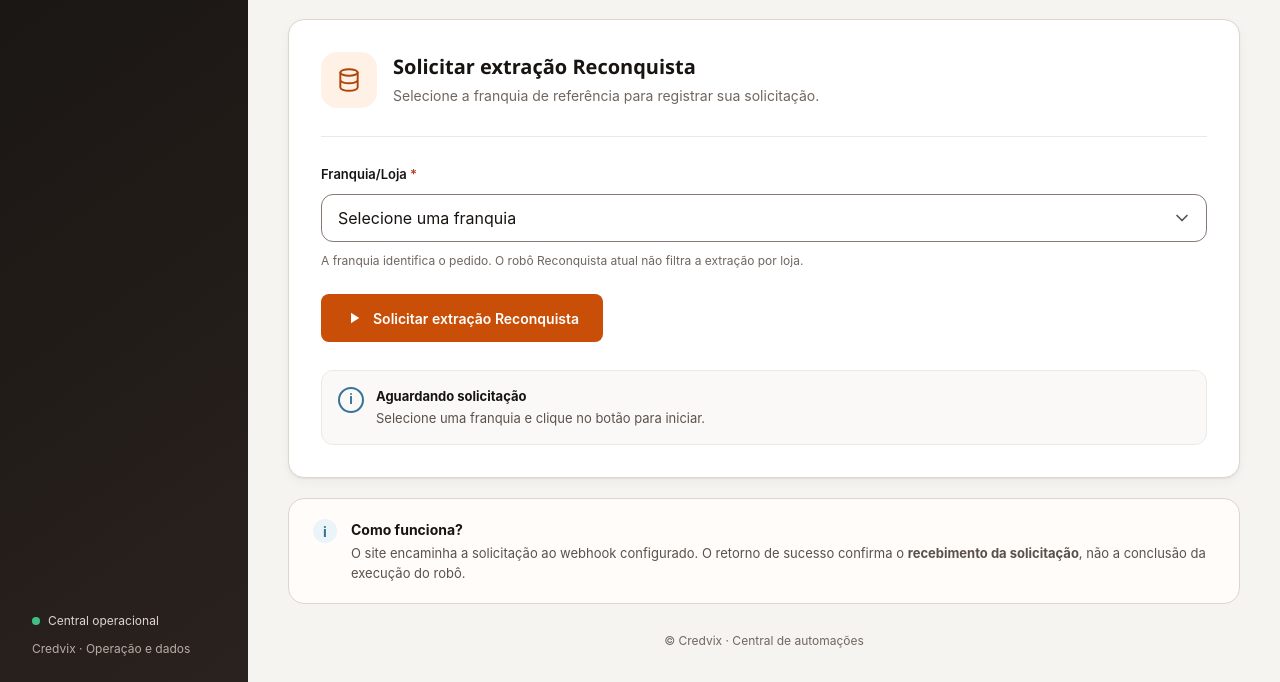
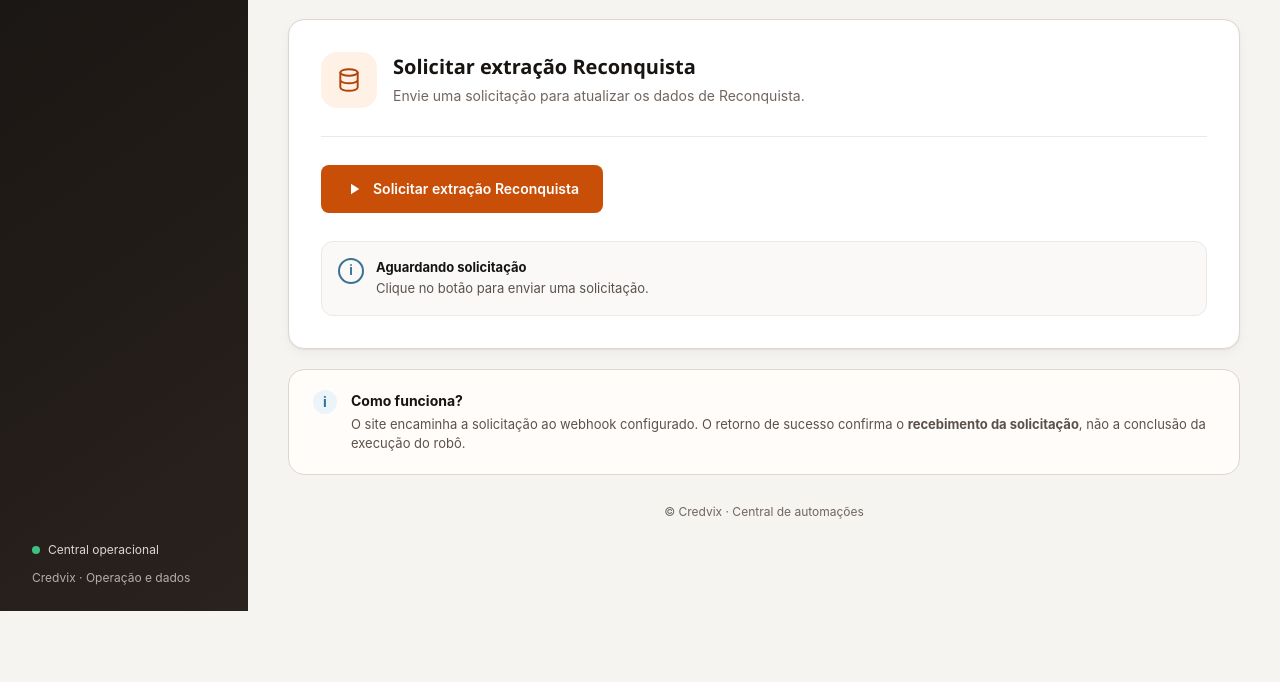
Before and after one commit to CRM-Credvix/reconquista-web, a plain HTML site: page index.html in a window 1280 px wide. Shown: the part 189-871 px from the top of the page. After the commit the page ends 800 px from the top, so only its background shows below. Drawn offline with Linux system fonts and the light colour scheme.

Commit message:
refactor: remover seleção de franquia do Reconquista

```diff
--- a/index.html
+++ b/index.html
@@ -33,18 +33,9 @@
         <section class="request-card" aria-labelledby="form-title">
           <div class="card-top">
             <div class="card-icon"><svg viewBox="0 0 24 24" aria-hidden="true"><ellipse cx="12" cy="5" rx="8" ry="3"/><path d="M4 5v7c0 1.7 3.6 3 8 3s8-1.3 8-3V5M4 12v7c0 1.7 3.6 3 8 3s8-1.3 8-3v-7"/></svg></div>
-            <div><h2 id="form-title">Solicitar extração Reconquista</h2><p>Selecione a franquia de referência para registrar sua solicitação.</p></div>
+            <div><h2 id="form-title">Solicitar extração Reconquista</h2><p>Envie uma solicitação para atualizar os dados de Reconquista.</p></div>
           </div>
           <form id="request-form" novalidate>
-            <div class="form-field">
-              <label for="franquia">Franquia/Loja <span class="required" aria-hidden="true">*</span></label>
-              <select id="franquia" name="franquia" aria-describedby="franquia-help franquia-error" required>
-                <option value="">Selecione uma franquia</option>
-                <option value="51545">51545 — HELP! ES — São Mateus — Centro</option>
-              </select>
-              <p class="field-help" id="franquia-help">A franquia identifica o pedido. O robô Reconquista atual não filtra a extração por loja.</p>
-              <p class="field-error" id="franquia-error" hidden>Selecione uma franquia para continuar.</p>
-            </div>
             <button class="primary-button" type="submit" id="submit-button">
               <svg class="play-icon" viewBox="0 0 24 24" aria-hidden="true"><path d="m8 5 11 7-11 7z"/></svg>
               <svg class="spinner" viewBox="0 0 24 24" aria-hidden="true"><circle cx="12" cy="12" r="9"/></svg>
@@ -53,7 +44,7 @@
           </form>
           <div class="status-panel" id="status-panel" role="status" aria-live="polite" aria-atomic="true" data-state="idle">
             <span class="status-icon" id="status-icon">i</span>
-            <div><strong id="status-title">Aguardando solicitação</strong><p id="status-message">Selecione uma franquia e clique no botão para iniciar.</p></div>
+            <div><strong id="status-title">Aguardando solicitação</strong><p id="status-message">Clique no botão para enviar uma solicitação.</p></div>
           </div>
         </section>
         <section class="help-card" aria-labelledby="help-title">
```
